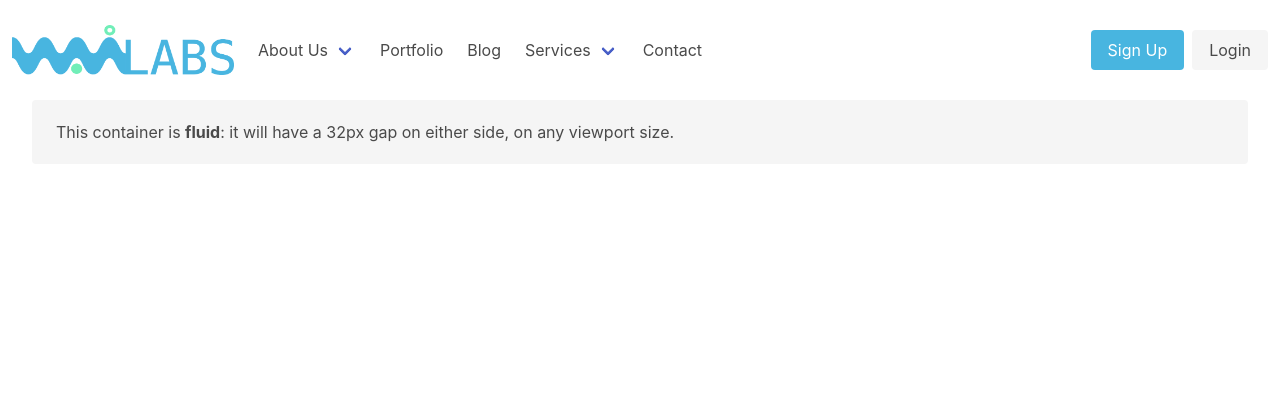
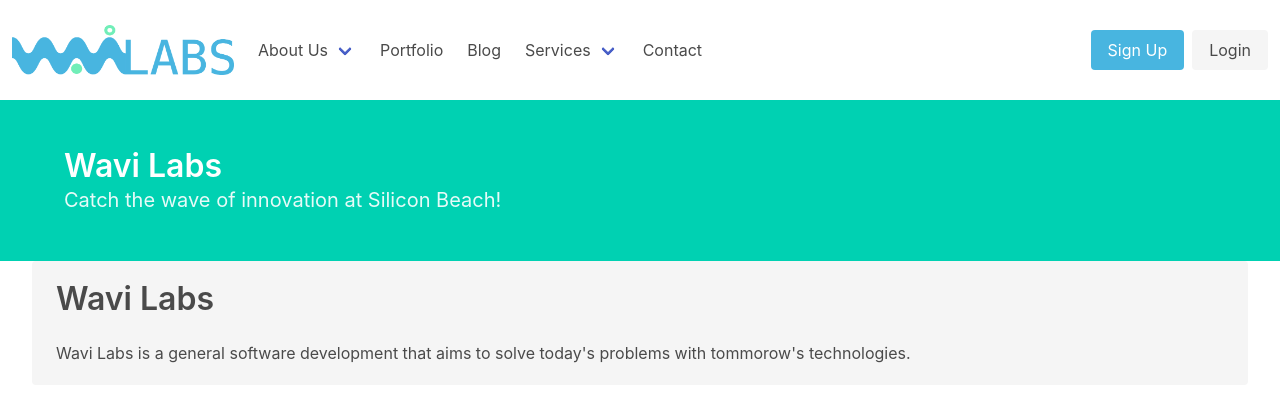
Before and after one commit to WaviLabs/website, a plain HTML site: page wavi-labs-frontpage.html in a window 1280 px wide. Drawn offline with nearby package versions, Linux system fonts and the light colour scheme.

Commit message:
Add hero section

```diff
--- a/wavi-labs-frontpage.html
+++ b/wavi-labs-frontpage.html
@@ -103,10 +103,28 @@
       </div>
     </nav>
 
+    <section class="hero is-primary">
+      <div class="hero-body">
+        <div class="container">
+          <h1 class="title">
+            Wavi Labs
+          </h1>
+          <h2 class="subtitle">
+            Catch the wave of innovation at Silicon Beach!
+          </h2>
+        </div>
+      </div>
+    </section>
+
     <div class="container is-fluid">
       <div class="notification">
-        This container is <strong>fluid</strong>: it will have a 32px gap on either side, on any
-        viewport size.
+        <h1 class="title">
+          Wavi Labs
+        </h1>
+
+        <p>
+          Wavi Labs is a general software development that aims to solve today's problems with tommorow's technologies.
+        </p>
       </div>
     </div>
 
```
